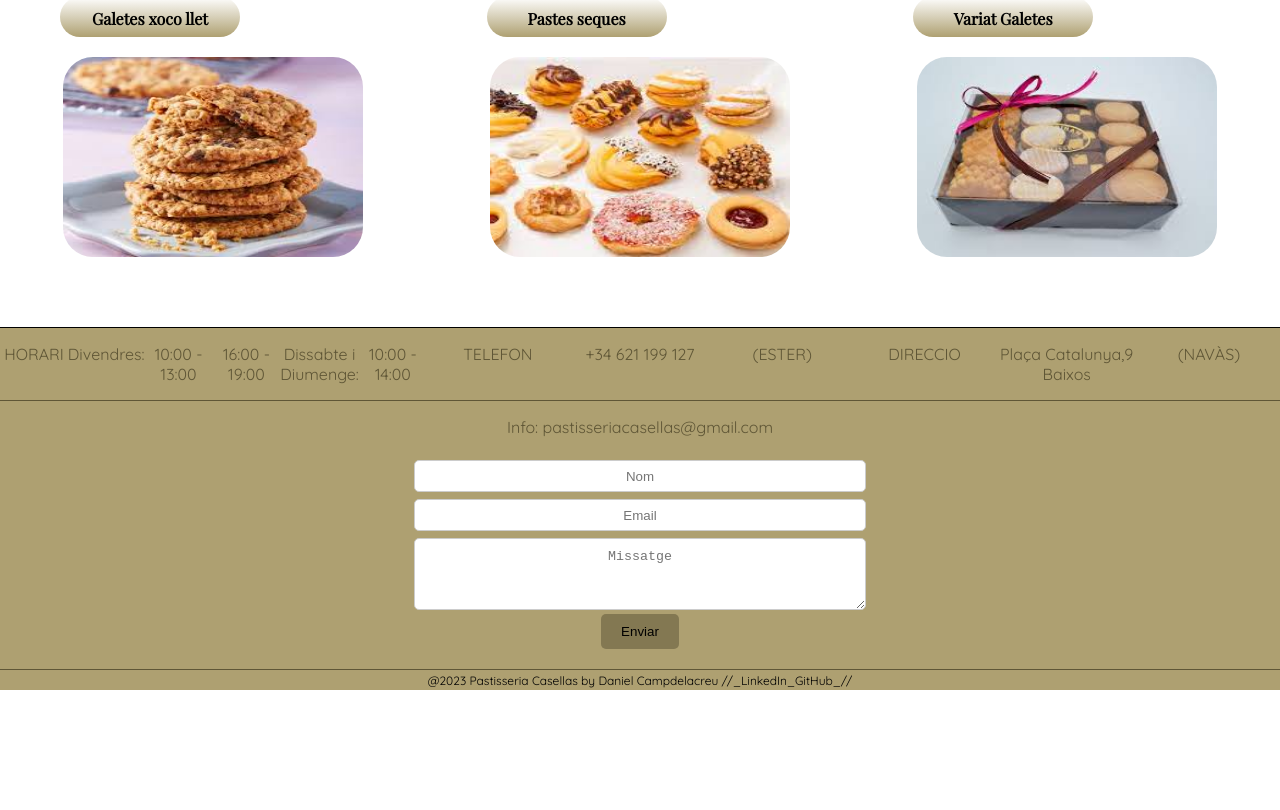
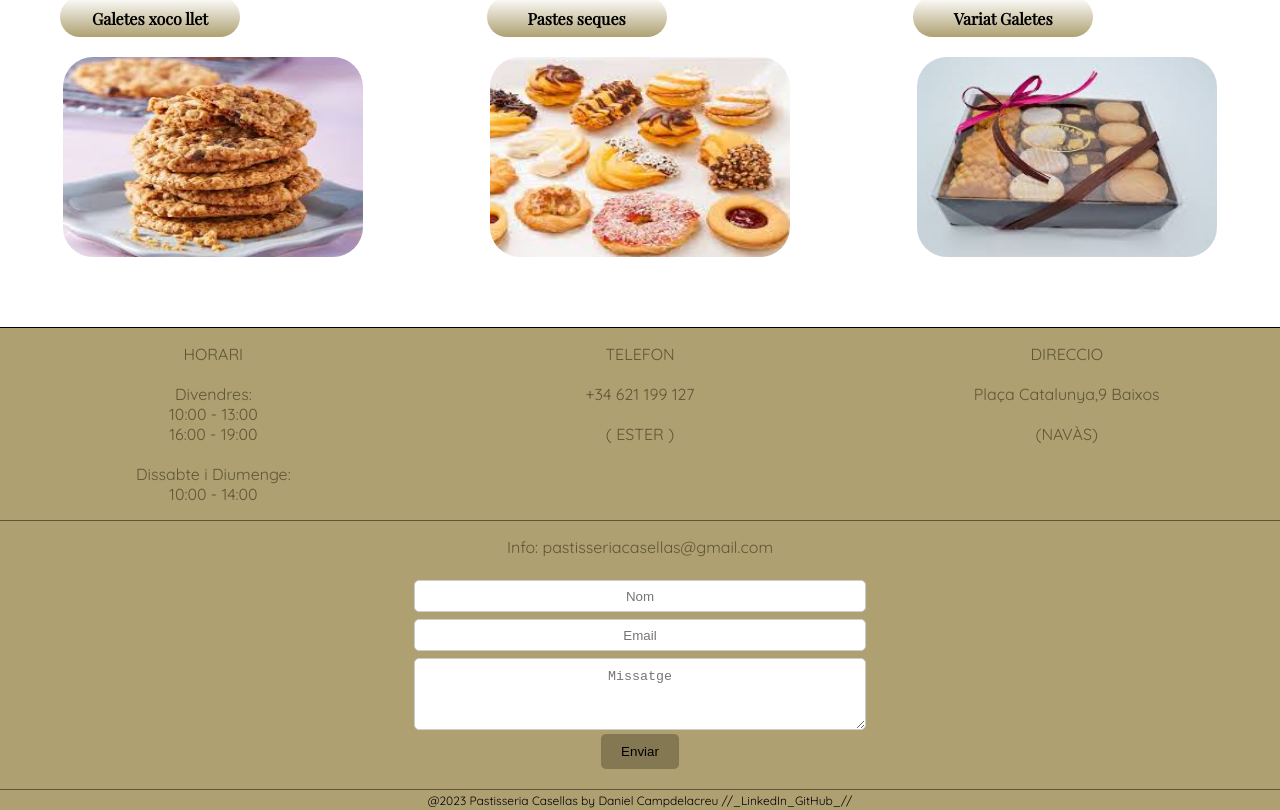
Before and after one commit to danicampdelacreu/pasteleria-casellas_react.js, a React (Create React App) app: page /repost in a window 1280 px wide. Shown: the part 1987-2797 px from the top of the page. Before the commit the page ends 2677 px from the top, so only its background shows below. Built offline with nearby package versions, Linux system fonts and the light colour scheme.

Commit message:
rectificacio br en footer

```diff
--- a/src/components/footer/Footer.jsx
+++ b/src/components/footer/Footer.jsx
@@ -37,24 +37,17 @@ export default function Footer() {
             <div className='footerContent'>
                 <div className='footerContacto'>
                     <div className='footerHorario'>
-                        <p>HORARI </p>
-                        <p>Divendres:</p>
-                        <p>10:00 - 13:00</p>
-                        <p>16:00 - 19:00 </p>
-                        <p>Dissabte i Diumenge:</p>
-                        <p>10:00 - 14:00</p>
+                        <p>HORARI <br /><br />Divendres:<br /> 10:00 - 13:00 <br /> 16:00 - 19:00 <br /> <br />
+                            Dissabte i Diumenge: <br />10:00 - 14:00 <br />
+                        </p>
                     </div>
                     <div className='footerTelefon'>
-                        <p>TELEFON</p>
-                        <p> +34 621 199 127</p>
-                        <p>(ESTER)</p>
+                        <p>TELEFON<br />  <br />  +34 621 199 127 <br /> <br />  ( ESTER )</p>
                     </div>
 
                     <div className='footerDireccio'>
 
-                        <p>DIRECCIO</p>
-                        <p>Plaça Catalunya,9 Baixos</p>
-                        <p>(NAVÀS)</p>
+                        <p>DIRECCIO <br /> <br />Plaça Catalunya,9 Baixos <br /> <br /> (NAVÀS)</p>
                     </div>
 
                 </div>
```
